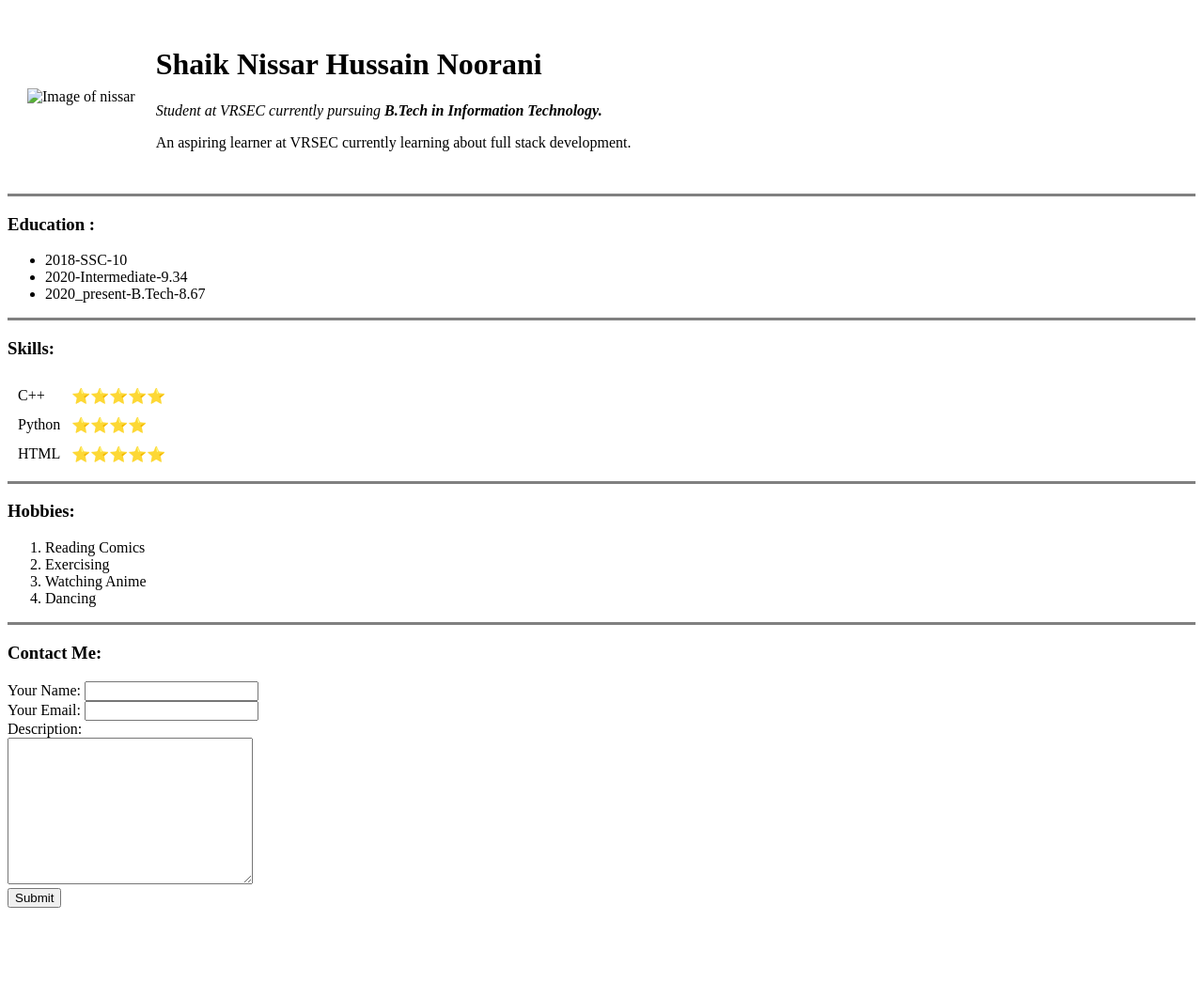
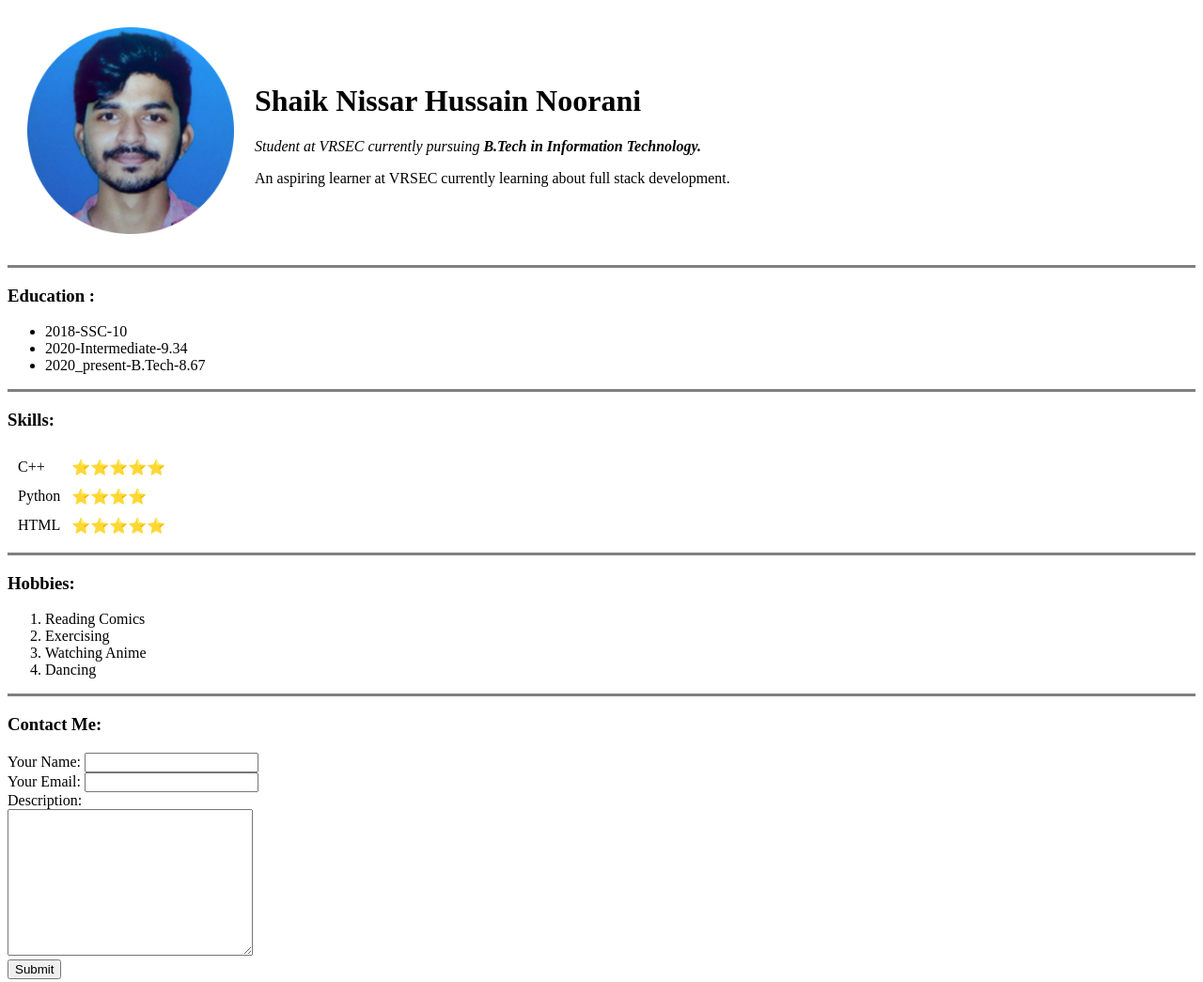
Before and after one commit to nissar125/CV, a plain HTML site: page index.html in a window 1280 px wide. Shown: the whole page at 94% size. Before the commit the page ends 974 px from the top, so only its background shows below. Drawn offline with Linux system fonts and the light colour scheme.

Commit message:
Update index.html

```diff
--- a/index.html
+++ b/index.html
@@ -11,7 +11,7 @@
 <body>
     <table cellspacing="20">
         <tr>
-            <td> <img src="images/myimage.png" alt="Image of nissar" height="220px"></td>
+            <td> <img src="myimage.png" alt="Image of nissar" height="220px"></td>
             <td>
                 <h1>Shaik Nissar Hussain Noorani</h1>
                 <p><em>Student at VRSEC currently pursuing <strong>B.Tech in Information Technology.</strong></em></p>
```
